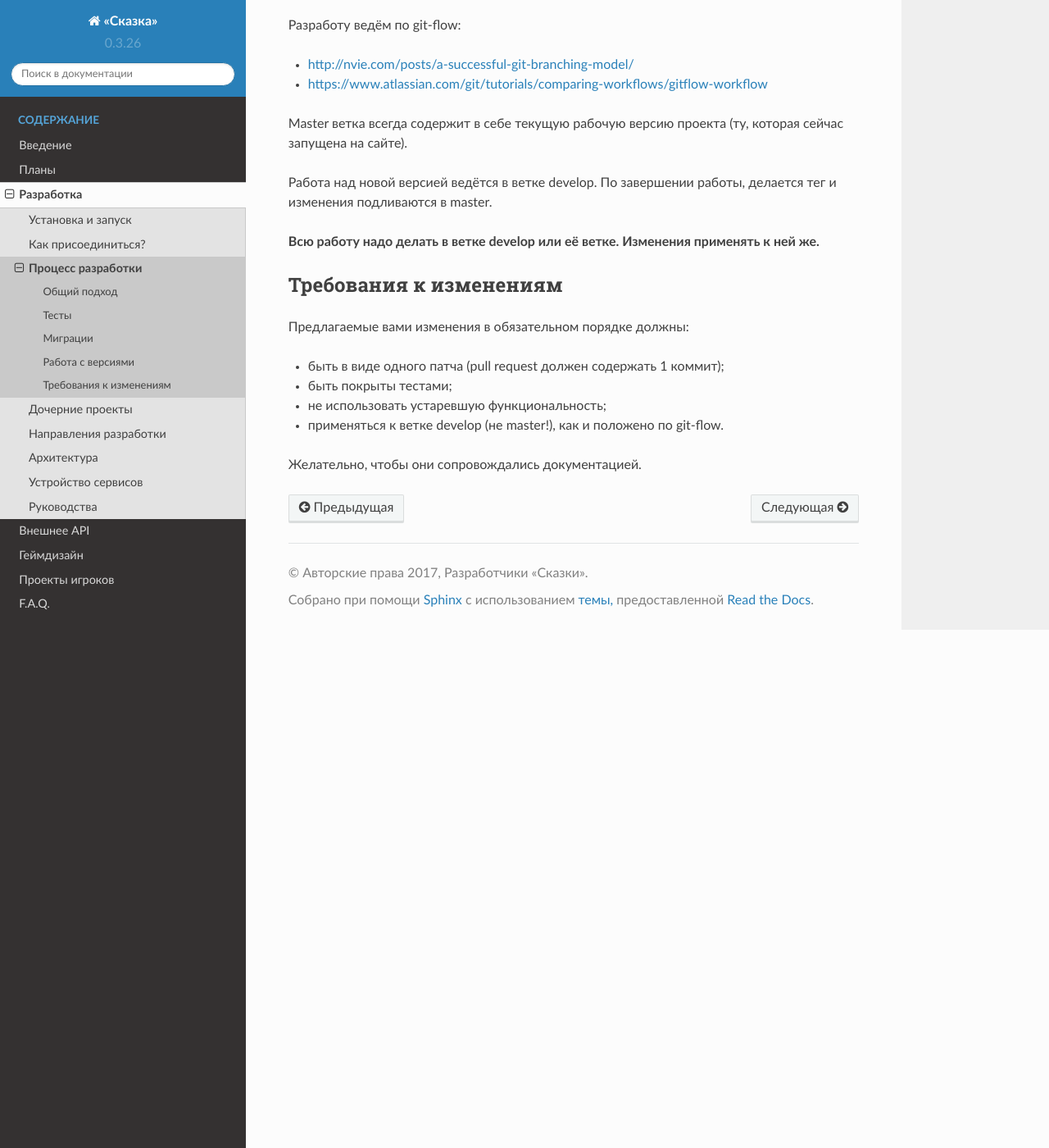
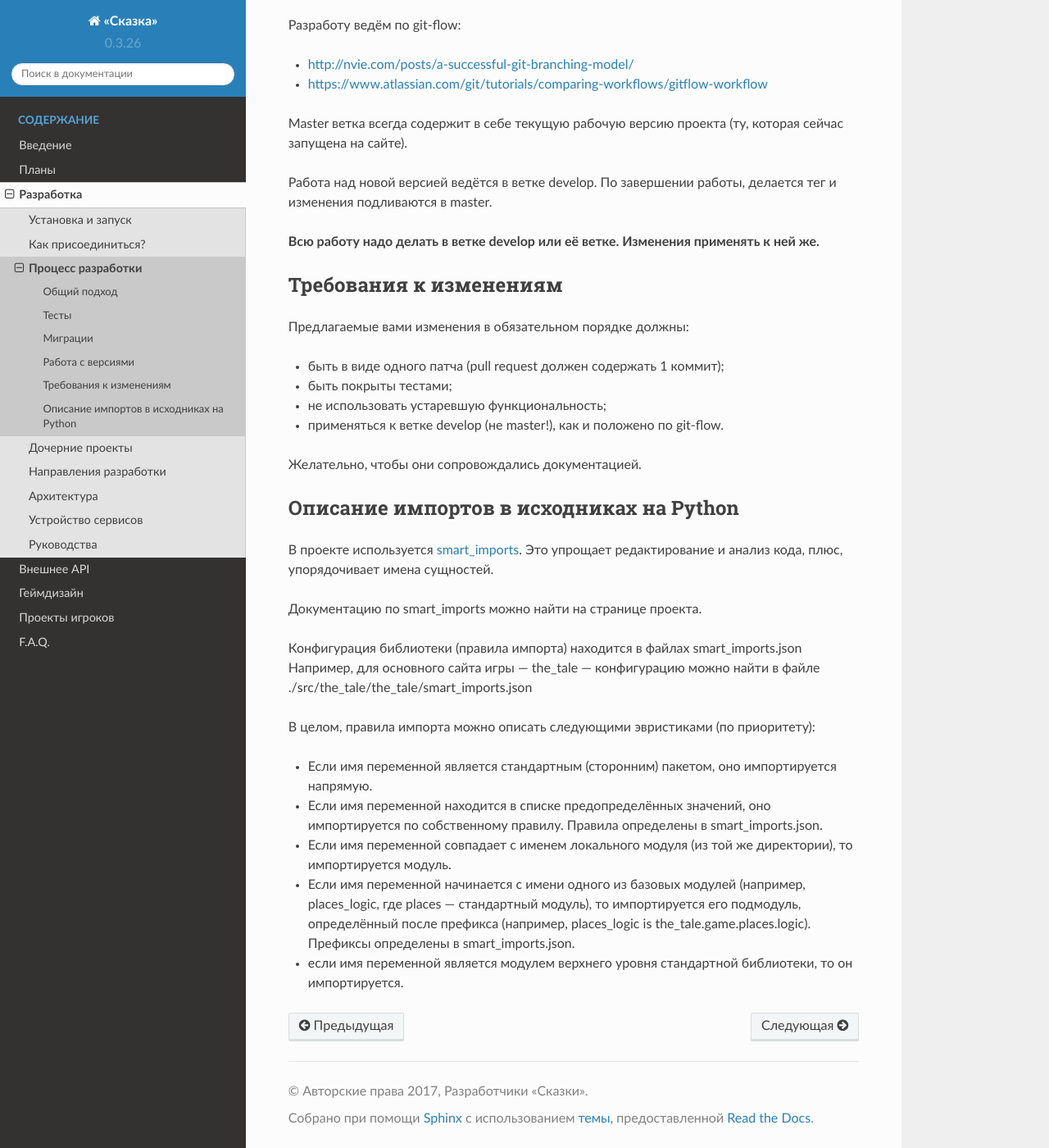
Before and after one commit to the-tale/tt_docs, a Sphinx documentation site: the page built from docs/source/development/development_process.rst, in a window 1280 px wide and 1400 px high, scrolled down 989 px. Shown: the whole window at 82% size. Built offline with Sphinx 7.4.7 and the Read the Docs theme 2.0.0, drawn with Linux system fonts in a browser that asks for light colours.

Commit message:
Добавлена документация об использовании smart_imports. Обновлено несколько положений, которые изменились при переходе на smart_imports

```diff
--- a/docs/source/development/architecture.rst
+++ b/docs/source/development/architecture.rst
@@ -39,6 +39,7 @@
 - tt_storage — хранилище предметов игрока (в рамках Сказки, карты судьбы).
 - tt_bank — хранилище игровой валюты с поддержкой транзакций.
 - tt_timers — управление таймерами (например, на получение карты), по истечении таймера делает заданные http запрос.
+- tt_impacts — учёт численных «воздействий» одних сущностей на другие. Например, влияние героев на Мастеров.
 
 the_tale
 ~~~~~~~~
--- a/docs/source/development/development_process.rst
+++ b/docs/source/development/development_process.rst
@@ -51,3 +51,20 @@ Master ветка всегда содержит в себе текущую ра
 - применяться к ветке develop (не master!), как и положено по git-flow.
 
 Желательно, чтобы они сопровождались документацией.
+
+Описание импортов в исходниках на Python
+----------------------------------------
+
+В проекте используется `smart_imports <https://github.com/Tiendil/smart-imports>`_. Это упрощает редактирование и анализ кода, плюс, упорядочивает имена сущностей.
+
+Документацию по smart_imports можно найти на странице проекта.
+
+Конфигурация библиотеки (правила импорта) находится в файлах smart_imports.json Например, для основного сайта игры — the_tale — конфигурацию можно найти в файле ./src/the_tale/the_tale/smart_imports.json
+
+В целом, правила импорта можно описать следующими эвристиками (по приоритету):
+
+- Если имя переменной является стандартным (сторонним) пакетом, оно импортируется напрямую.
+- Если имя переменной находится в списке предопределённых значений, оно импортируется по собственному правилу. Правила определены в smart_imports.json.
+- Если имя переменной совпадает с именем локального модуля (из той же директории), то импортируется модуль.
+- Если имя переменной начинается с имени одного из базовых модулей (например, places_logic, где places — стандартный модуль), то импортируется его подмодуль, определённый после префикса (например, places_logic is the_tale.game.places.logic). Префиксы определены в smart_imports.json.
+- если имя переменной является модулем верхнего уровня стандартной библиотеки, то он импортируется.
```
Also changed, not shown: docs/source/development/child_projects.rst (+11 -2 lines), docs/source/development/install.rst (+15 -3 lines).
